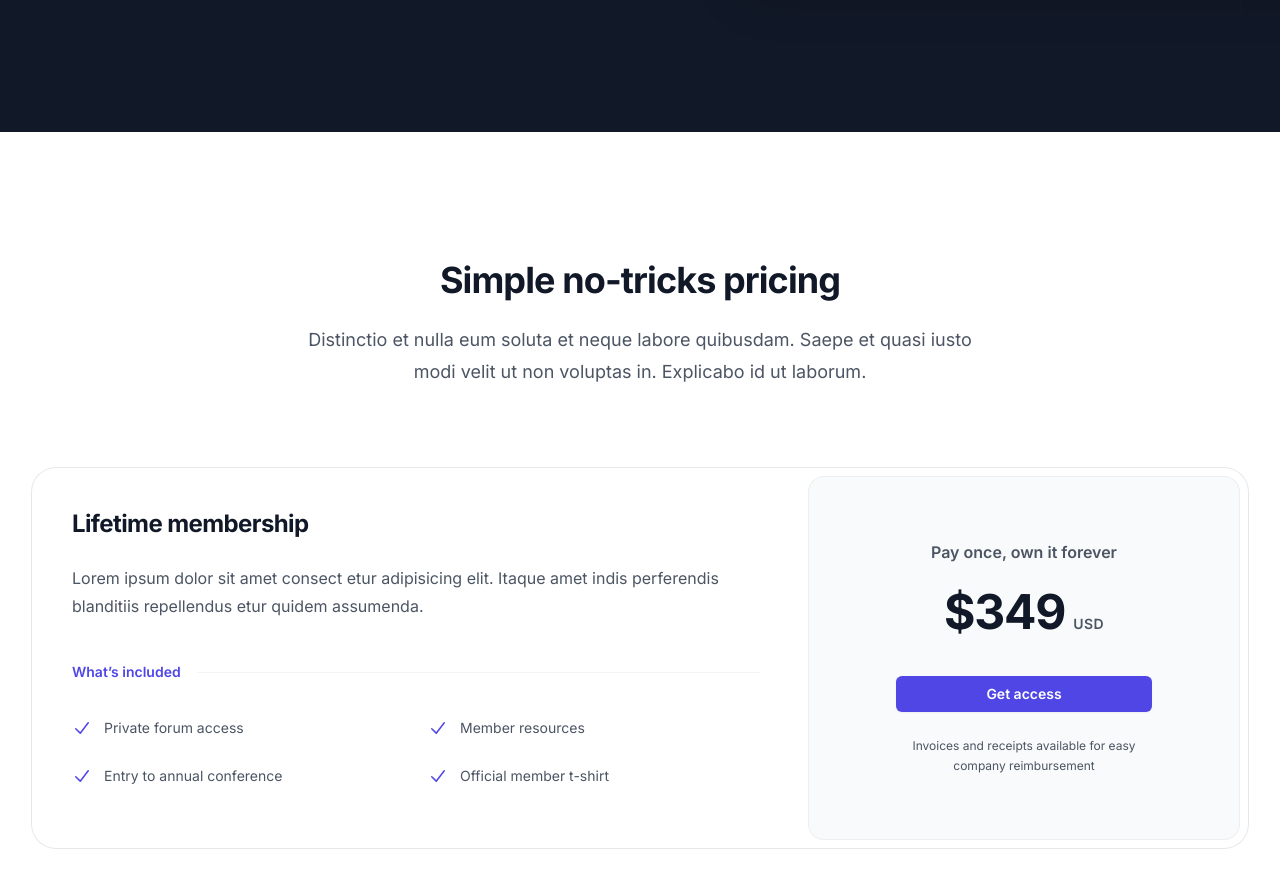
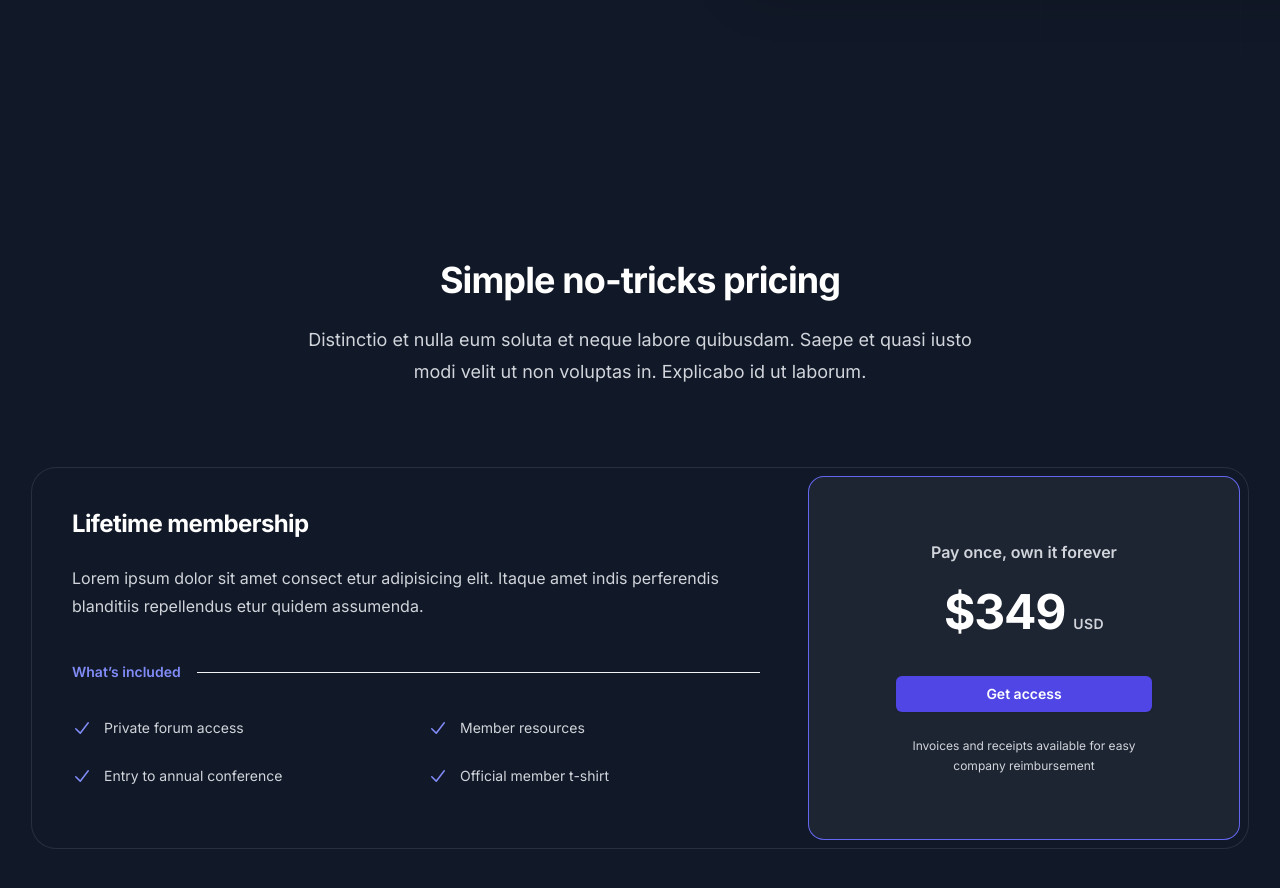
Before and after one commit to connorpaulstauffer/connor-stauffer-dev, a Next.js app: page / in a window 1280 px wide. Shown: the part 1100-1988 px from the top of the page. Built offline with nearby package versions, Linux system fonts and the light colour scheme.

Commit message:
Begin styling pricing

```diff
--- a/app/components/pricing.tsx
+++ b/app/components/pricing.tsx
@@ -9,45 +9,45 @@ const includedFeatures = [
 
 export function Pricing() {
   return (
-    <div className="bg-white py-24 sm:py-32">
+    <div className="bg-gray-900 py-24 sm:py-32">
       <div className="mx-auto max-w-7xl px-6 lg:px-8">
         <div className="mx-auto max-w-2xl sm:text-center">
-          <h2 className="text-3xl font-bold tracking-tight text-gray-900 sm:text-4xl">Simple no-tricks pricing</h2>
-          <p className="mt-6 text-lg leading-8 text-gray-600">
+          <h2 className="text-3xl font-bold tracking-tight text-white sm:text-4xl">Simple no-tricks pricing</h2>
+          <p className="mt-6 text-lg leading-8 text-gray-300">
             Distinctio et nulla eum soluta et neque labore quibusdam. Saepe et quasi iusto modi velit ut non voluptas
             in. Explicabo id ut laborum.
           </p>
         </div>
-        <div className="mx-auto mt-16 max-w-2xl rounded-3xl ring-1 ring-gray-200 sm:mt-20 lg:mx-0 lg:flex lg:max-w-none">
+        <div className="mx-auto mt-16 max-w-2xl rounded-3xl ring-1 ring-white/10 sm:mt-20 lg:mx-0 lg:flex lg:max-w-none">
           <div className="p-8 sm:p-10 lg:flex-auto">
-            <h3 className="text-2xl font-bold tracking-tight text-gray-900">Lifetime membership</h3>
-            <p className="mt-6 text-base leading-7 text-gray-600">
+            <h3 className="text-2xl font-bold tracking-tight text-white">Lifetime membership</h3>
+            <p className="mt-6 text-base leading-7 text-gray-300">
               Lorem ipsum dolor sit amet consect etur adipisicing elit. Itaque amet indis perferendis blanditiis
               repellendus etur quidem assumenda.
             </p>
             <div className="mt-10 flex items-center gap-x-4">
-              <h4 className="flex-none text-sm font-semibold leading-6 text-indigo-600">What’s included</h4>
+              <h4 className="flex-none text-sm font-semibold leading-6 text-indigo-400">What’s included</h4>
               <div className="h-px flex-auto bg-gray-100" />
             </div>
             <ul
               role="list"
-              className="mt-8 grid grid-cols-1 gap-4 text-sm leading-6 text-gray-600 sm:grid-cols-2 sm:gap-6"
+              className="mt-8 grid grid-cols-1 gap-4 text-sm leading-6 text-gray-300 sm:grid-cols-2 sm:gap-6"
             >
               {includedFeatures.map((feature) => (
                 <li key={feature} className="flex gap-x-3">
-                  <CheckIcon className="h-6 w-5 flex-none text-indigo-600" aria-hidden="true" />
+                  <CheckIcon className="h-6 w-5 flex-none text-indigo-400" aria-hidden="true" />
                   {feature}
                 </li>
               ))}
             </ul>
           </div>
           <div className="-mt-2 p-2 lg:mt-0 lg:w-full lg:max-w-md lg:flex-shrink-0">
-            <div className="rounded-2xl bg-gray-50 py-10 text-center ring-1 ring-inset ring-gray-900/5 lg:flex lg:flex-col lg:justify-center lg:py-16">
+            <div className="rounded-2xl bg-white/5 py-10 text-center ring-1 ring-inset ring-indigo-500 lg:flex lg:flex-col lg:justify-center lg:py-16">
               <div className="mx-auto max-w-xs px-8">
-                <p className="text-base font-semibold text-gray-600">Pay once, own it forever</p>
+                <p className="text-base font-semibold text-gray-300">Pay once, own it forever</p>
                 <p className="mt-6 flex items-baseline justify-center gap-x-2">
-                  <span className="text-5xl font-bold tracking-tight text-gray-900">$349</span>
-                  <span className="text-sm font-semibold leading-6 tracking-wide text-gray-600">USD</span>
+                  <span className="text-5xl font-bold tracking-tight text-white">$349</span>
+                  <span className="text-sm font-semibold leading-6 tracking-wide text-gray-300">USD</span>
                 </p>
                 <a
                   href="#"
@@ -55,7 +55,7 @@ export function Pricing() {
                 >
                   Get access
                 </a>
-                <p className="mt-6 text-xs leading-5 text-gray-600">
+                <p className="mt-6 text-xs leading-5 text-gray-300">
                   Invoices and receipts available for easy company reimbursement
                 </p>
               </div>
```
